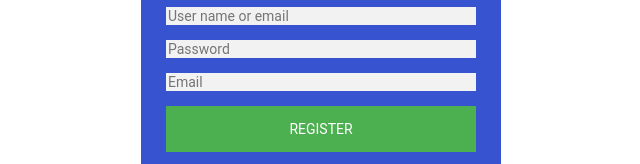
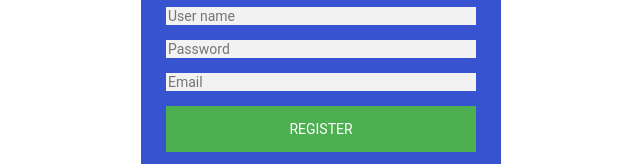
Before and after one commit to nkpremices/EPIC-Mail, a plain HTML site: page UI/html/signupIn.html in a window 1280 px wide. Shown: the part 279-443 px from the top of the page, 319-959 px from the left. Drawn offline with Linux system fonts and the light colour scheme.

Commit message:
[Feature #164297786] Update the signupIn page

```diff
--- a/UI/html/signupIn.html
+++ b/UI/html/signupIn.html
@@ -20,7 +20,7 @@
                 <img src="../assets/images/Epiclogo.jpg" alt="" width="100">
             </div>
             <form action="#" class="sigup-form">
-                <input type="text" placeholder="User name or email">
+                <input type="text" placeholder="User name">
                 <input type="password" placeholder="Password">
                 <input type="email" placeholder="Email">
                 <button>Register</button>
```
